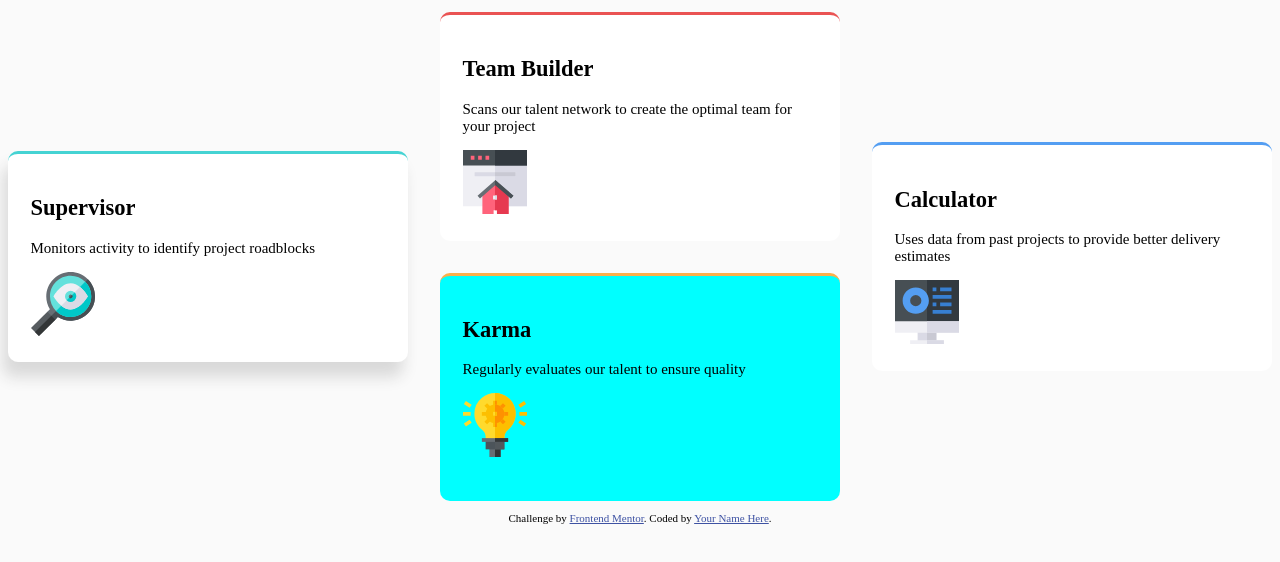
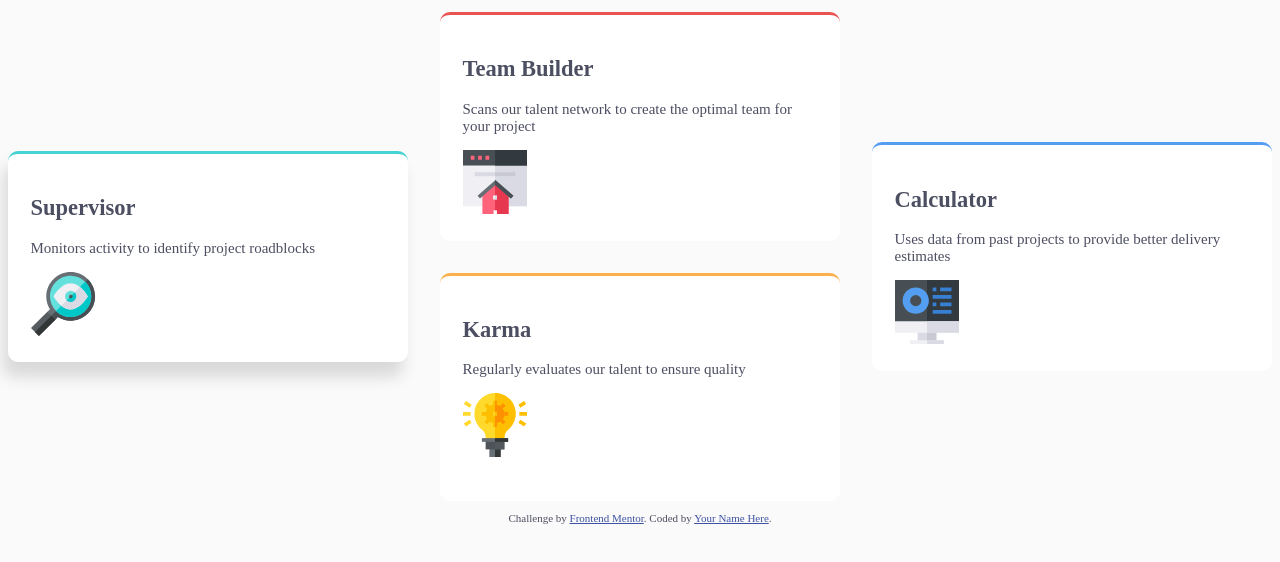
Before and after one commit to ernieJohn/four-card-feature-section-master, a plain HTML site: page index.html in a window 1280 px wide. Shown: the part 148-710 px from the top of the page. Drawn offline with Linux system fonts and the light colour scheme.

Commit message:
bg updated

```diff
--- a/style.css
+++ b/style.css
@@ -2,6 +2,7 @@ body {
   box-sizing: content-box;
   font-size: 15px;
   background-color: hsl(0, 0%, 98%);
+  color: hsl(234, 12%, 34%);
 }
 .container {
   display: grid;
@@ -40,7 +41,6 @@ header {
   border-color: hsl(34, 97%, 64%);
   padding: 1.5em;
   border-radius: 10px;
-  background-color: aqua;
 }
 .card-4 {
   background-color: white;
```
